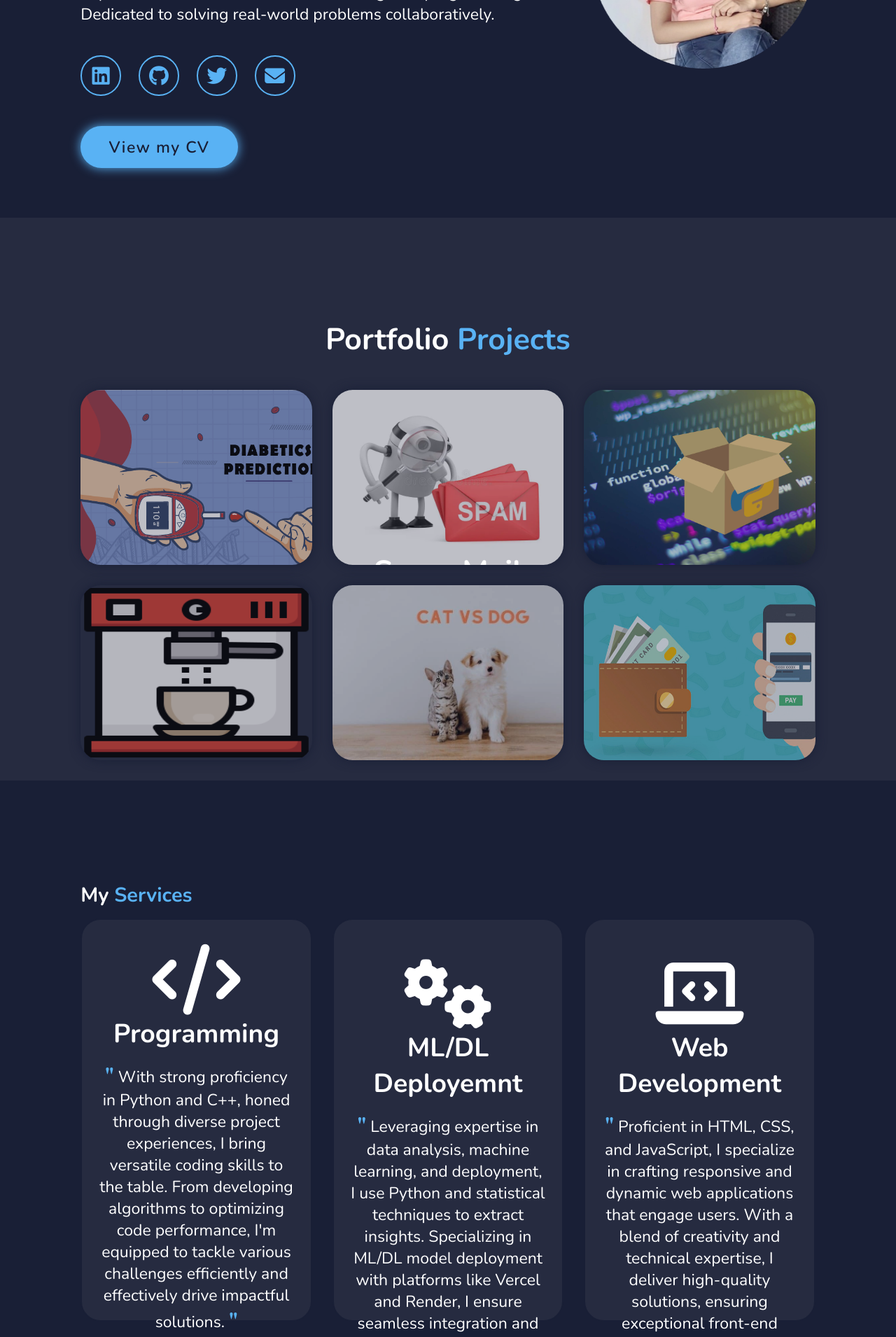
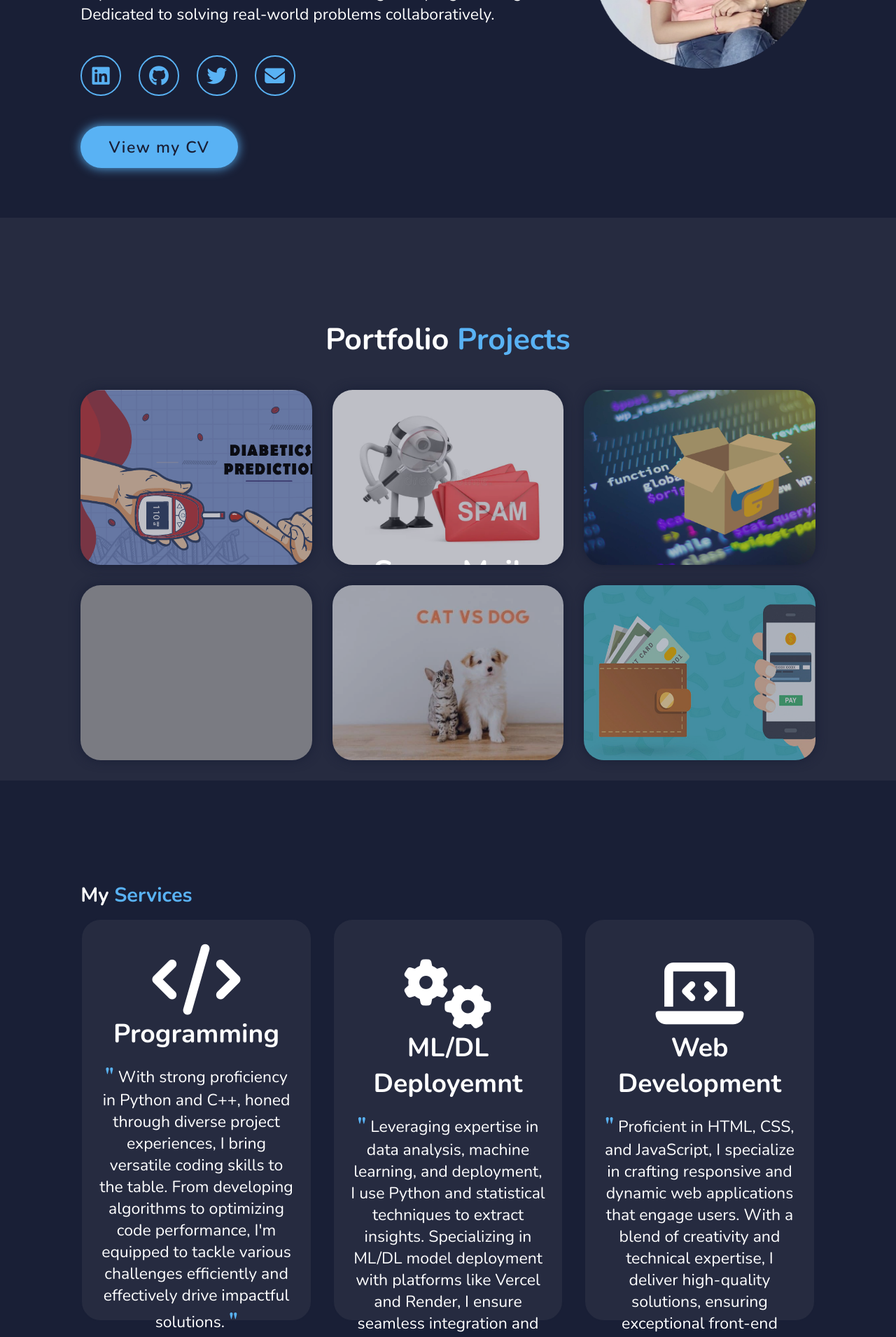
Before and after one commit to AnurupaK/Portfolio, a Flask app: page / in a window 1280 px wide. Shown: the part 489-2399 px from the top of the page at 70% size. Run offline with Flask 3, Linux system fonts and the light colour scheme; some libraries are stand-ins or nearby versions; grey boxes are pictures that could not be loaded.

Commit message:
Update index.html

```diff
--- a/templates/index.html
+++ b/templates/index.html
@@ -104,11 +104,11 @@
             </div>
 
             <div class="portfolio-box">
-                <img src="./static/images/coffee.png" alt="Couldn't load image">
+                <img src="./static/images/chatbot.png" alt="Couldn't load image">
                 <div class="portfolio-layer">
-                    <h4>Coffee Machine App</h4>
-                    <p>Deployment of a Coffee Machine App with Vercel.Learn more..</p>
-                    <a href="https://github.com/AnurupaK/Coffee_Machine_Vercel" target="_blank"><i class="fa-solid fa-up-right-from-square"></i></a>
+                    <h4>Chatbot</h4>
+                    <p>Chatbot with Gemini Pro Integration.Learn more..</p>
+                    <a href="https://github.com/AnurupaK/Chatbot_Gemini-pro" target="_blank"><i class="fa-solid fa-up-right-from-square"></i></a>
                 </div>
             </div>
 
@@ -142,8 +142,6 @@
             <div class="services-box" id="services-box-1">
                 <i class="fa-solid fa-code"></i>
                 <h3>Programming</h3>
-                <!-- <p>Lorem ipsum dolor sit amet, consectetur adipisicing elit. At sunt cumque, similique exercitationem laboriosam laborum est, atque facilis consequatur possimus molestias eum ipsum! Libero, dignissimos!</p> -->
-                <!-- <p>I am proficient in Python, C++ and also use HTML, CSS and JS for full stack development. I have used programming languages for my projects and have practised it for several years. </p> -->
                 <p><span>" </span>With strong proficiency in Python and C++, honed through diverse project experiences, I bring versatile coding skills to the table. From developing algorithms to optimizing code performance, I'm equipped to tackle various challenges efficiently and effectively drive impactful solutions.<span> "</span></p>
                  <a href="https://github.com/AnurupaK" class="btn">View Projects</a>
             </div>
@@ -152,7 +150,6 @@
                 <br>
                 <i class="fa-solid fa-cogs"></i>
                 <h3>ML/DL Deployemnt</h3>
-                <!-- <p>Lorem ipsum dolor sit amet, consectetur adipisicing elit. At sunt cumque, similique exercitationem laboriosam laborum est, atque facilis consequatur possimus molestias eum ipsum! Libero, dignissimos!</p> -->
                 <p><span>" </span>Leveraging expertise in data analysis, machine learning, and deployment, I use Python and statistical techniques to extract insights. Specializing in ML/DL model deployment with platforms like Vercel and Render, I ensure seamless integration and scalability.<span> "</span></p>
                  <a href="https://github.com/AnurupaK" class="btn">View Projects</a>
 
@@ -161,10 +158,8 @@
 
             <div class="services-box" id="services-box-3">
                 <br>
-                <!-- <img width="22" height="24" src="https://img.icons8.com/badges/25/artificial-intelligence.png" alt="artificial-intelligence"/> -->
                 <i class="fa-solid fa-laptop-code"></i>
                 <h3>Web Development</h3>
-                <!-- <p>Lorem ipsum dolor sit amet, consectetur adipisicing elit. At sunt cumque, similique exercitationem laboriosam laborum est, atque facilis consequatur possimus molestias eum ipsum! Libero, dignissimos!</p> -->
                 <p><span>" </span>Proficient in HTML, CSS, and JavaScript, I specialize in crafting responsive and dynamic web applications that engage users. With a blend of creativity and technical expertise, I deliver high-quality solutions, ensuring exceptional front-end design and seamless functionality.<span> "</span></p>
                  <a href="https://github.com/AnurupaK" class="btn"> View Projects</a>
             </div>
@@ -180,7 +175,6 @@
         <div class="about-content">
             <h2 class="heading">About <span>Me</span></h2>
             <h3>Data Scientist Enthusiast</h3>
-            <!-- <p>Lorem, ipsum dolor sit amet consectetur adipisicing elit. Numquam necessitatibus nesciunt, atque ipsum cum minus laboriosam quibusdam eius placeat deserunt esse soluta consequatur nostrum debitis. Maiores, unde quasi doloribus reprehenderit aliquam fugiat, officiis quo odit deserunt fugit eius aliquid. Molestias explicabo ut eius. Dignissimos explicabo, quas vero quae fugiat mollitia?</p> -->
             <p style="text-align: justify;">Hi! I’m Anurupa, an aspiring data scientist and tech enthusiast. I've always been fascinated by how real-world applications  function, how we extract meaningful insights from data, and how tech giants create stunning, user-friendly websites<br><br>
 
                 My educational journey through an MTech at IIT Jodhpur and a BTech at NIT Durgapur has equipped me with strong skills in programming, machine learning, and web development. I've had enriching experiences interning at Charité – Universitätsmedizin Berlin and Purdue University, where I delved into computational neuroscience and bioinformatics.<br><br>
@@ -189,7 +183,6 @@
 
 
                 <span> Outside of my professional pursuits, I enjoy coding, painting, traveling, and dancing. I'm passionate about continuous learning and eager to connect with like-minded individuals. Let’s collaborate and create something amazing together!</span></p>
-            <!-- <a href="#" class="btn">Read more</a> -->
         </div>
     </section>
 
```
